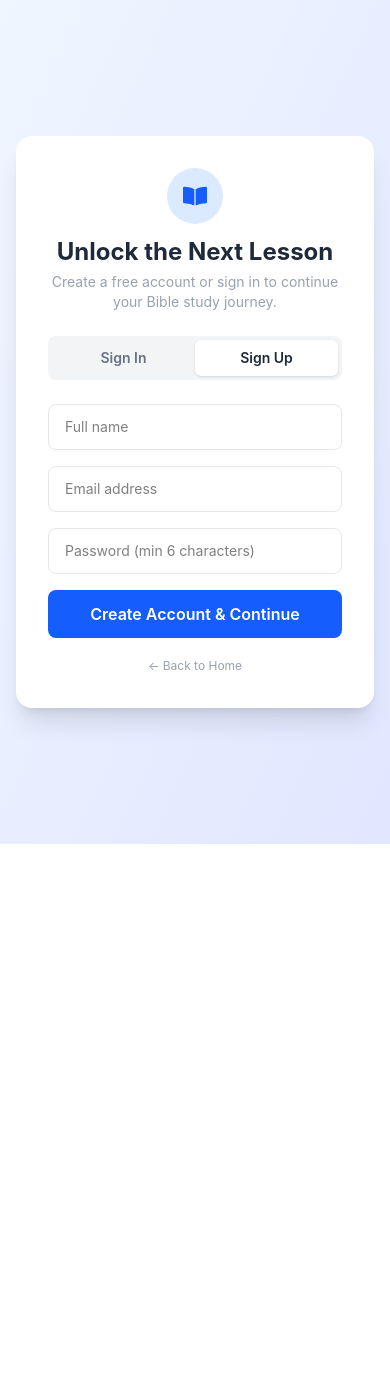
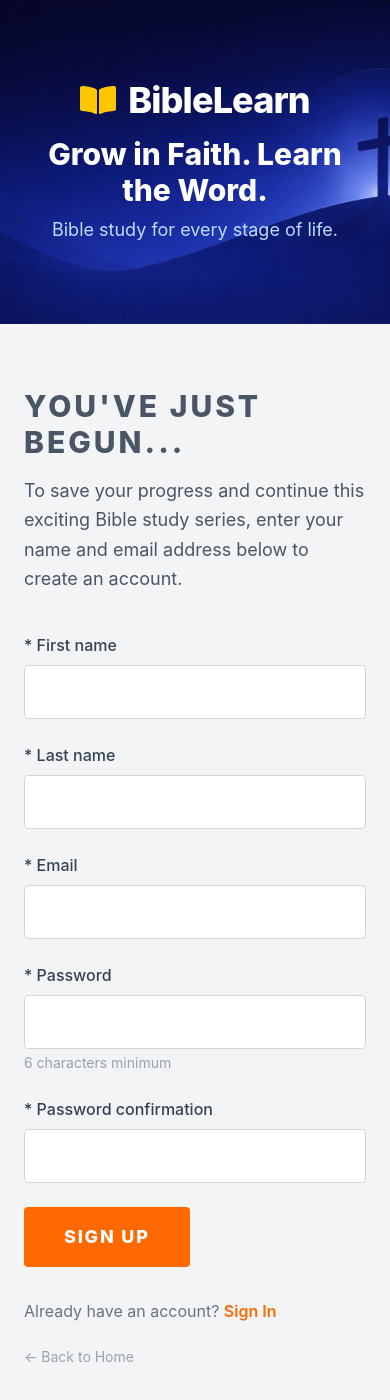
Before and after one commit to hcsp-spuc/BibleLesson, a React (Vite) app in the folder client/: page /auth-gate in a window 390 px wide. Shown: the top 1400 px of the page. Before the commit the page ends 844 px from the top, so only its background shows below. Built offline with nearby package versions, Linux system fonts and the light colour scheme.

Commit message:
Created the signup page.

```diff
--- a/client/src/pages/AuthGate.jsx
+++ b/client/src/pages/AuthGate.jsx
@@ -8,13 +8,31 @@
   const [searchParams] = useSearchParams()
   const next = searchParams.get('next') ?? '/'
 
-  const [tab, setTab] = useState('signup') // 'signin' | 'signup'
+  const [mode, setMode] = useState('signup')
+  const [firstName, setFirstName] = useState('')
+  const [lastName, setLastName] = useState('')
   const [email, setEmail] = useState('')
   const [password, setPassword] = useState('')
-  const [name, setName] = useState('')
+  const [confirm, setConfirm] = useState('')
   const [error, setError] = useState('')
   const [message, setMessage] = useState('')
   const [loading, setLoading] = useState(false)
+
+  async function handleSignUp(e) {
+    e.preventDefault()
+    setError('')
+    if (password !== confirm) return setError('Passwords do not match.')
+    setLoading(true)
+    const { error } = await supabase.auth.signUp({
+      email,
+      password,
+      options: { data: { full_name: `${firstName} ${lastName}`.trim() } },
+    })
+    setLoading(false)
+    if (error) return setError(error.message)
+    setMessage('Account created! Check your email to confirm, then sign in.')
+    setMode('signin')
+  }
 
   async function handleSignIn(e) {
     e.preventDefault()
@@ -26,121 +44,173 @@
     navigate(next)
   }
 
-  async function handleSignUp(e) {
-    e.preventDefault()
-    setError('')
-    setLoading(true)
-    const { error } = await supabase.auth.signUp({
-      email,
-      password,
-      options: { data: { full_name: name } },
-    })
-    setLoading(false)
-    if (error) return setError(error.message)
-    setMessage('Account created! Check your email to confirm, then sign in.')
-    setTab('signin')
-  }
+  return (
+    <div className="min-h-screen bg-gray-100 flex flex-col">
 
-  return (
-    <div className="min-h-screen bg-gradient-to-br from-blue-50 to-indigo-100 flex flex-col items-center justify-center px-4">
-      <div className="bg-white rounded-2xl shadow-xl w-full max-w-md p-8">
-        {/* Logo */}
-        <div className="flex flex-col items-center mb-6">
-          <div className="bg-blue-100 text-blue-600 rounded-full w-14 h-14 flex items-center justify-center text-2xl mb-3">
-            <FaBookOpen />
+      {/* Hero header — same as Home */}
+      <div
+        className="relative flex flex-col items-center justify-center text-center py-20 px-6 bg-cover bg-center"
+        style={{ backgroundImage: "url('/images/header-background.png')" }}
+      >
+        <div className="relative z-10 flex flex-col items-center">
+          <div className="flex items-center gap-3 mb-4">
+            <FaBookOpen className="text-yellow-400 text-4xl" />
+            <span className="text-white text-4xl font-extrabold tracking-tight">BibleLearn</span>
           </div>
-          <h1 className="text-2xl font-bold text-gray-800">Unlock the Next Lesson</h1>
-          <p className="text-gray-400 text-sm mt-1 text-center">
-            Create a free account or sign in to continue your Bible study journey.
+          <h1 className="text-3xl md:text-4xl font-extrabold text-white mb-2">
+            Grow in Faith. Learn the Word.
+          </h1>
+          <p className="text-blue-200 text-lg">
+            Bible study for every stage of life.
           </p>
         </div>
-
-        {/* Tabs */}
-        <div className="flex rounded-lg bg-gray-100 p-1 mb-6">
-          <button
-            onClick={() => { setTab('signin'); setError(''); setMessage('') }}
-            className={`flex-1 py-2 rounded-md text-sm font-semibold transition ${tab === 'signin' ? 'bg-white shadow text-gray-800' : 'text-gray-500'}`}
-          >
-            Sign In
-          </button>
-          <button
-            onClick={() => { setTab('signup'); setError(''); setMessage('') }}
-            className={`flex-1 py-2 rounded-md text-sm font-semibold transition ${tab === 'signup' ? 'bg-white shadow text-gray-800' : 'text-gray-500'}`}
-          >
-            Sign Up
-          </button>
       </div>
 
-        {message && <p className="text-green-600 text-sm bg-green-50 rounded-lg px-4 py-3 mb-4">{message}</p>}
-        {error && <p className="text-red-500 text-sm bg-red-50 rounded-lg px-4 py-3 mb-4">{error}</p>}
+      {/* Form area */}
+      <div className="flex-1 flex flex-col items-center px-6 py-16 bg-gray-100">
+        <div className="w-full max-w-lg">
 
-        {tab === 'signin' ? (
-          <form onSubmit={handleSignIn} className="grid gap-4">
+          {mode === 'signup' ? (
+            <>
+              <h2 className="text-3xl font-extrabold text-gray-600 uppercase tracking-widest mb-4">
+                You've just begun...
+              </h2>
+              <p className="text-gray-600 text-lg leading-relaxed mb-10">
+                To save your progress and continue this exciting Bible study series, enter your name and email address below to create an account.
+              </p>
+
+              {message && <p className="text-green-600 bg-green-50 rounded-lg px-4 py-3 mb-6 text-base">{message}</p>}
+              {error && <p className="text-red-500 bg-red-50 rounded-lg px-4 py-3 mb-6 text-base">{error}</p>}
+
+              <form onSubmit={handleSignUp} className="grid gap-6">
+                <div>
+                  <label className="block text-gray-700 text-base font-medium mb-2">* First name</label>
+                  <input
+                    type="text"
+                    value={firstName}
+                    onChange={e => setFirstName(e.target.value)}
+                    required
+                    className="w-full border border-gray-300 bg-white rounded px-4 py-3 text-lg focus:outline-none focus:border-blue-400"
+                  />
+                </div>
+                <div>
+                  <label className="block text-gray-700 text-base font-medium mb-2">* Last name</label>
+                  <input
+                    type="text"
+                    value={lastName}
+                    onChange={e => setLastName(e.target.value)}
+                    required
+                    className="w-full border border-gray-300 bg-white rounded px-4 py-3 text-lg focus:outline-none focus:border-blue-400"
+                  />
+                </div>
+                <div>
+                  <label className="block text-gray-700 text-base font-medium mb-2">* Email</label>
                   <input
                     type="email"
-              placeholder="Email address"
                     value={email}
                     onChange={e => setEmail(e.target.value)}
                     required
-              className="border border-gray-200 rounded-lg px-4 py-3 text-sm focus:outline-none focus:border-blue-400"
+                    className="w-full border border-gray-300 bg-white rounded px-4 py-3 text-lg focus:outline-none focus:border-blue-400"
                   />
+                </div>
+                <div>
+                  <label className="block text-gray-700 text-base font-medium mb-2">* Password</label>
                   <input
                     type="password"
-              placeholder="Password"
-              value={password}
-              onChange={e => setPassword(e.target.value)}
-              required
-              className="border border-gray-200 rounded-lg px-4 py-3 text-sm focus:outline-none focus:border-blue-400"
-            />
-            <button
-              type="submit"
-              disabled={loading}
-              className="bg-blue-600 hover:bg-blue-700 text-white font-semibold py-3 rounded-lg transition disabled:opacity-50"
-            >
-              {loading ? 'Signing in…' : 'Sign In & Continue'}
-            </button>
-          </form>
-        ) : (
-          <form onSubmit={handleSignUp} className="grid gap-4">
-            <input
-              type="text"
-              placeholder="Full name"
-              value={name}
-              onChange={e => setName(e.target.value)}
-              required
-              className="border border-gray-200 rounded-lg px-4 py-3 text-sm focus:outline-none focus:border-blue-400"
-            />
-            <input
-              type="email"
-              placeholder="Email address"
-              value={email}
-              onChange={e => setEmail(e.target.value)}
-              required
-              className="border border-gray-200 rounded-lg px-4 py-3 text-sm focus:outline-none focus:border-blue-400"
-            />
-            <input
-              type="password"
-              placeholder="Password (min 6 characters)"
                     value={password}
                     onChange={e => setPassword(e.target.value)}
                     required
                     minLength={6}
-              className="border border-gray-200 rounded-lg px-4 py-3 text-sm focus:outline-none focus:border-blue-400"
+                    className="w-full border border-gray-300 bg-white rounded px-4 py-3 text-lg focus:outline-none focus:border-blue-400"
                   />
+                  <p className="text-gray-400 text-sm mt-1">6 characters minimum</p>
+                </div>
+                <div>
+                  <label className="block text-gray-700 text-base font-medium mb-2">* Password confirmation</label>
+                  <input
+                    type="password"
+                    value={confirm}
+                    onChange={e => setConfirm(e.target.value)}
+                    required
+                    className="w-full border border-gray-300 bg-white rounded px-4 py-3 text-lg focus:outline-none focus:border-blue-400"
+                  />
+                </div>
+                <div>
                   <button
                     type="submit"
                     disabled={loading}
-              className="bg-blue-600 hover:bg-blue-700 text-white font-semibold py-3 rounded-lg transition disabled:opacity-50"
+                    className="bg-orange-500 hover:bg-orange-600 text-white text-lg font-extrabold uppercase tracking-widest px-10 py-4 rounded transition disabled:opacity-50"
                   >
-              {loading ? 'Creating account…' : 'Create Account & Continue'}
+                    {loading ? 'Creating account…' : 'Sign Up'}
                   </button>
+                </div>
               </form>
+
+              <p className="mt-8 text-gray-500 text-base">
+                Already have an account?{' '}
+                <button onClick={() => { setMode('signin'); setError('') }} className="text-orange-500 hover:underline font-semibold">
+                  Sign In
+                </button>
+              </p>
+            </>
+          ) : (
+            <>
+              <h2 className="text-3xl font-extrabold text-gray-600 uppercase tracking-widest mb-4">
+                Welcome Back
+              </h2>
+              <p className="text-gray-600 text-lg leading-relaxed mb-10">
+                Sign in to continue your Bible study journey.
+              </p>
+
+              {message && <p className="text-green-600 bg-green-50 rounded-lg px-4 py-3 mb-6 text-base">{message}</p>}
+              {error && <p className="text-red-500 bg-red-50 rounded-lg px-4 py-3 mb-6 text-base">{error}</p>}
+
+              <form onSubmit={handleSignIn} className="grid gap-6">
+                <div>
+                  <label className="block text-gray-700 text-base font-medium mb-2">* Email</label>
+                  <input
+                    type="email"
+                    value={email}
+                    onChange={e => setEmail(e.target.value)}
+                    required
+                    className="w-full border border-gray-300 bg-white rounded px-4 py-3 text-lg focus:outline-none focus:border-blue-400"
+                  />
+                </div>
+                <div>
+                  <label className="block text-gray-700 text-base font-medium mb-2">* Password</label>
+                  <input
+                    type="password"
+                    value={password}
+                    onChange={e => setPassword(e.target.value)}
+                    required
+                    className="w-full border border-gray-300 bg-white rounded px-4 py-3 text-lg focus:outline-none focus:border-blue-400"
+                  />
+                </div>
+                <div>
+                  <button
+                    type="submit"
+                    disabled={loading}
+                    className="bg-orange-500 hover:bg-orange-600 text-white text-lg font-extrabold uppercase tracking-widest px-10 py-4 rounded transition disabled:opacity-50"
+                  >
+                    {loading ? 'Signing in…' : 'Sign In'}
+                  </button>
+                </div>
+              </form>
+
+              <p className="mt-8 text-gray-500 text-base">
+                Don't have an account?{' '}
+                <button onClick={() => { setMode('signup'); setError('') }} className="text-orange-500 hover:underline font-semibold">
+                  Sign Up
+                </button>
+              </p>
+            </>
           )}
 
-        <button onClick={() => navigate('/')} className="mt-5 text-gray-400 text-xs hover:underline w-full text-center">
+          <button onClick={() => navigate('/')} className="mt-6 text-gray-400 text-sm hover:underline">
             ← Back to Home
           </button>
         </div>
       </div>
+    </div>
   )
 }
```
Lines whose indentation alone changed are shown as unchanged.
